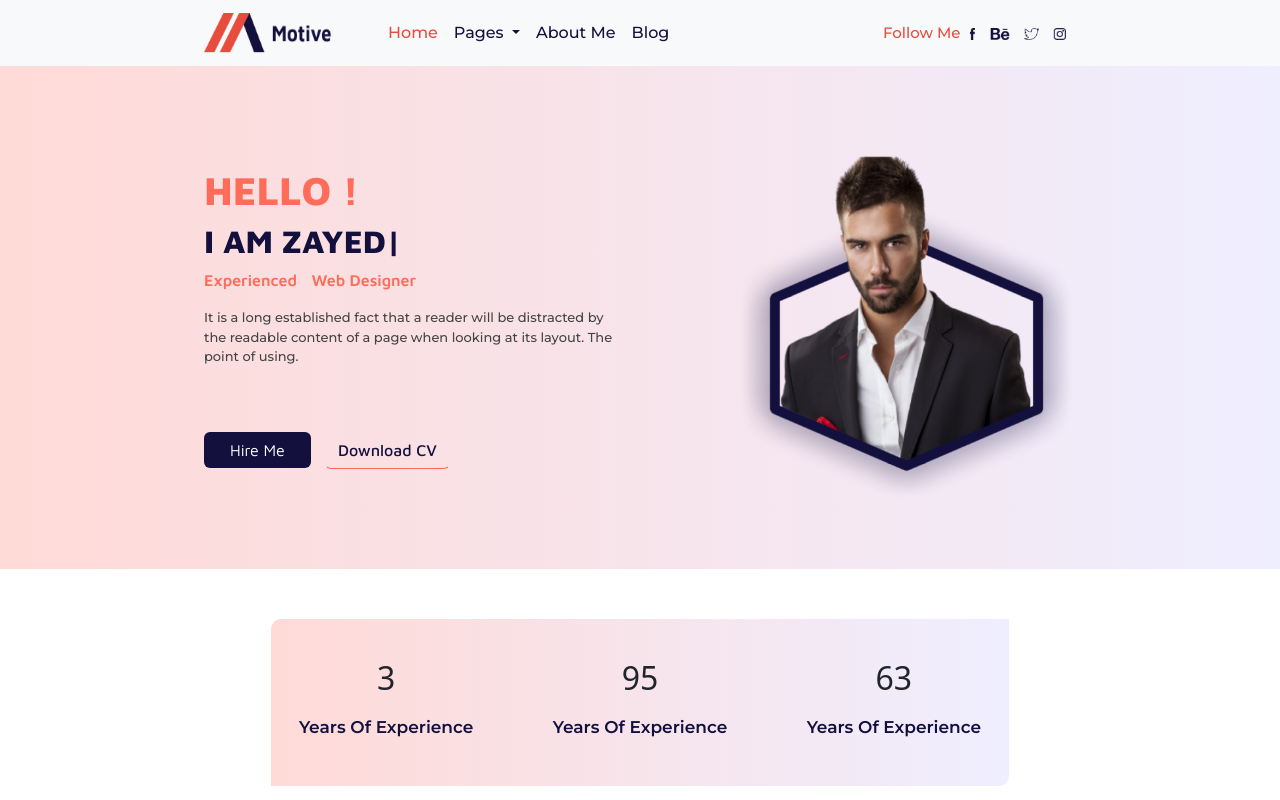
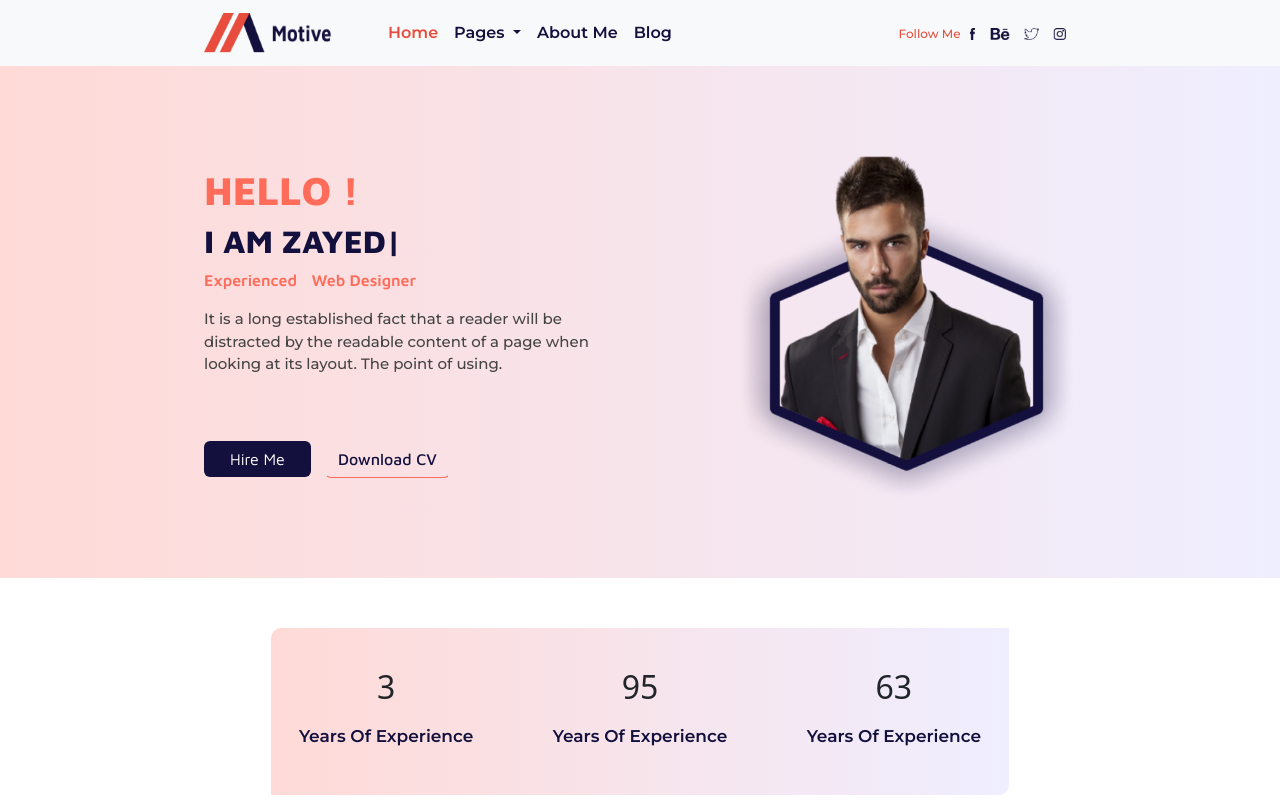
Before and after one commit to zayed1611/motive-project, a plain HTML site: page index.html in a window 1280 px wide. Shown: the top 800 px of the page. Drawn offline with nearby package versions, Linux system fonts and the light colour scheme.

Commit message:
15th commit

```diff
--- a/assets/css/style.css
+++ b/assets/css/style.css
@@ -14,7 +14,7 @@
    --color-header: #13103E;
    --color-text:#444444;
    --view-border: #FF6C5A;
-   --font-size-one: 15px;
+   --font-size-one: 12px;
 }
 .container{
     width: 70% !important;
@@ -29,9 +29,10 @@
     height: 40px !important;
 }
 .nav-link{
-    font-weight: 500 !important;
+    font-weight: 600 !important;
     color: var(--color-header) !important;
     font-size: var(--font-size-one);
+    /* font-size: 12px; */
     position: relative;
 
 
@@ -40,6 +41,7 @@
     font-weight: 500 !important;
     color: var(--color-header) !important;
     font-size: var(--font-size-one);
+    font-size: 12px;
     position: relative;
 }
 .dropdown-item:hover{
@@ -68,9 +70,9 @@
  height: 12px;
  margin-right: 10px;
 }
-.right-nav img:hover{
+/* .right-nav img:hover{
     height: 14px;
-}
+} */
 
 
 
@@ -185,7 +187,7 @@
  .left-hero .web-text{
     color: var(--color-text);
     font-family: var(--font-family-two);
-    font-size: 13px;
+    font-size: 15px;
     font-weight: 500;
     opacity: 0;
     animation: slideBottom 1s ease forwards;
```
